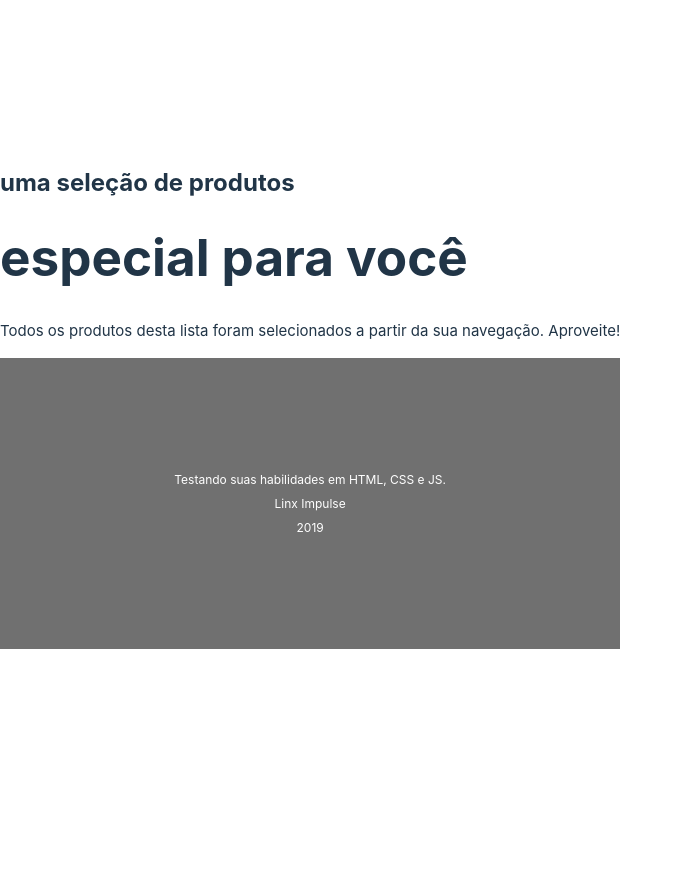
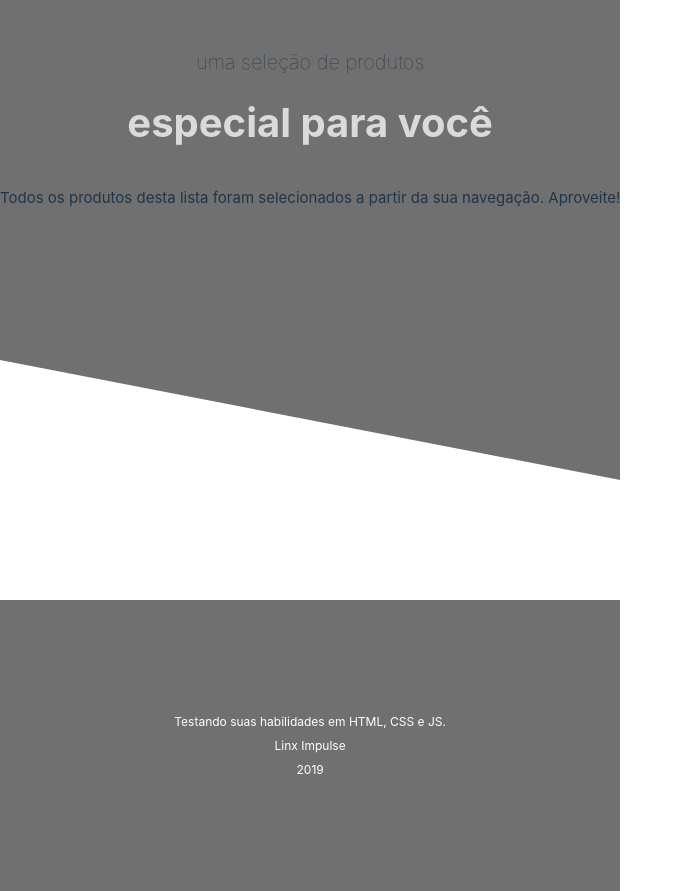
Before and after one commit to Lisandradecassia/react-mock-m5, a React (Vite) app: page / in a window 1280 px wide. Shown: the whole page, without its empty margins (0-683 px from the left). Before the commit the page ends 800 px from the top, so only its background shows below. Built offline with nearby package versions, Linux system fonts and the light colour scheme.

Commit message:
style: adjusting header shape and color

```diff
--- a/src/components/Header/Header.module.css
+++ b/src/components/Header/Header.module.css
@@ -1,3 +1,26 @@
-.p{
+.p {
     font-size: 15px;
 }
+
+.h1 {
+    opacity: 80%;
+    font-size: 40px;
+    margin-top: 10px;
+    color: whitesmoke;
+}
+
+.h2 {
+    font-weight: 100;
+    font-size: 20px;
+    margin-top: 50px;
+}
+
+.header{
+    display: flex;
+    flex-direction: column;
+    align-items: center;
+    width: 100%;
+    height: 600px;
+    background: #707070;
+    clip-path: polygon(0 0, 100% 0, 100% 80%, 0 60%);
+  }
```
